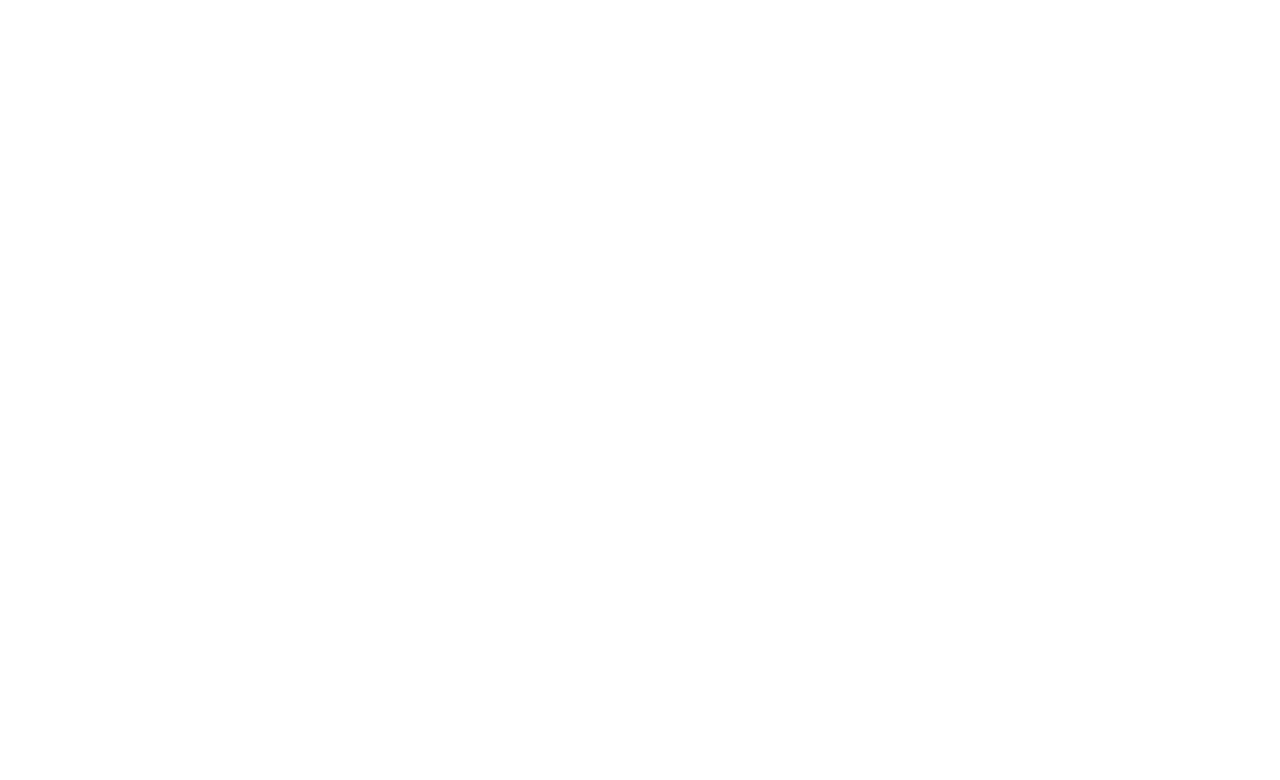
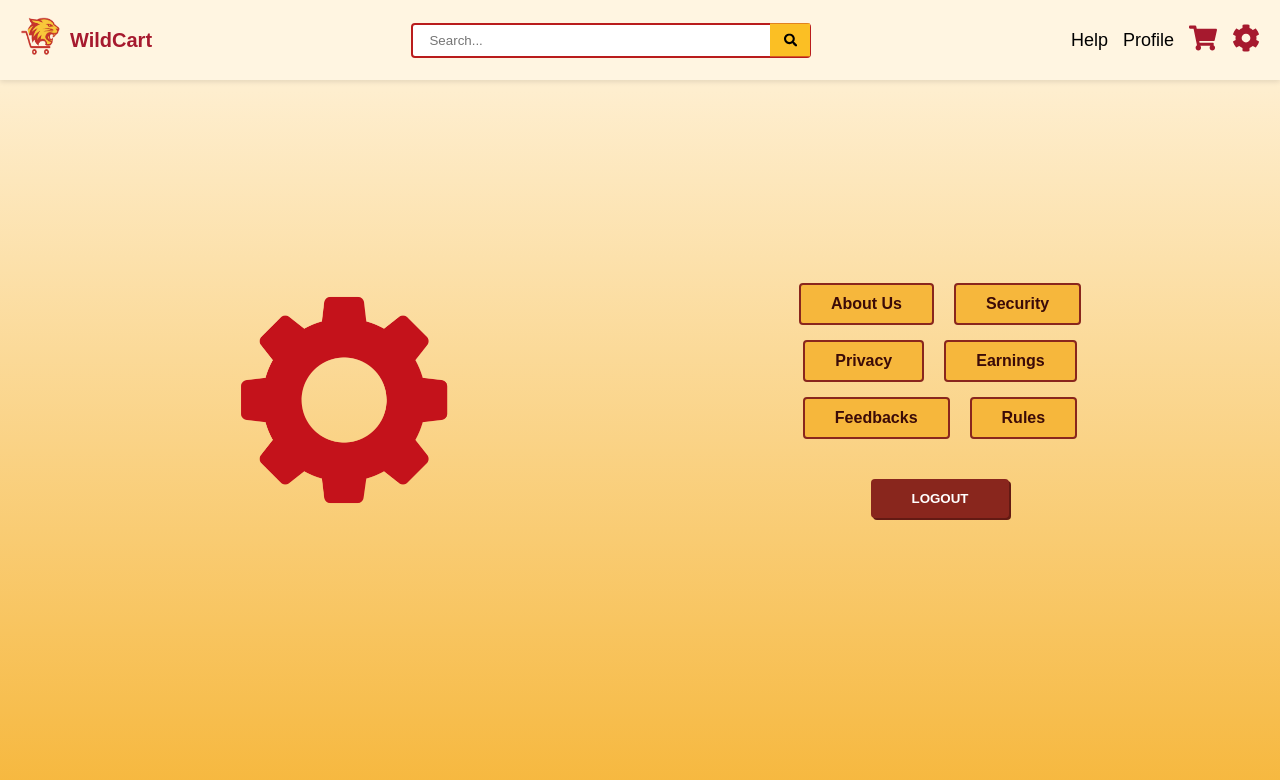
Before and after one commit to leanamariflor/WildCart, a React (Create React App) app: page /settings in a window 1280 px wide. Before the commit this address had no page. Shown: the top 780 px of the page. Built offline with nearby package versions, Linux system fonts and the light colour scheme.

Commit message:
setup(SettingsPage): Create Settings Page

```diff
--- a/src/App.js
+++ b/src/App.js
@@ -19,6 +19,7 @@ import Header from "./components/js/Header";
 import HelpPage from "./components/js/HelpPage";
 import PostedPage from "./components/js/PostedPage";
 import AboutPage from "./components/js/AboutPage";
+import SettingsPage from "./components/js/SettingsPage";
 import { UserProvider } from "./context/UserContext";
 import { SelectionProvider } from "./context/SelectionContext";
 import { CartProvider } from "./context/CartContext";
@@ -49,6 +50,7 @@ function App() {
               <Route path="/help" element={<HelpPage />} />
               <Route path="/posted" element={<PostedPage />} />
               <Route path="/about" element={<AboutPage />} />
+              <Route path="/settings" element={<SettingsPage />} />
 
             </Routes>
           </Router>
--- /dev/null
+++ b/src/components/css/SettingsPage.css
@@ -0,0 +1,82 @@
+.settings-container {
+  display: flex;
+  flex-direction: column;
+  min-height: 100vh;
+  background: linear-gradient(to bottom, #fff5e1, #f6b73c);
+  font-family: "Poppins", sans-serif;
+}
+
+.settings-main {
+  display: flex;
+  align-items: center;
+  justify-content: space-around;
+  flex: 1;
+  padding: 40px;
+}
+
+.settings-left {
+  flex: 1;
+  display: flex;
+  justify-content: center;
+  align-items: center;
+}
+
+.settings-gear {
+  width: 300px;
+  height: auto;
+  filter: brightness(0) saturate(100%) invert(14%) sepia(100%) saturate(3471%)
+    hue-rotate(348deg) brightness(88%) contrast(101%);
+}
+
+.settings-right {
+  flex: 1;
+  display: flex;
+  flex-direction: column;
+  align-items: center;
+  gap: 20px;
+}
+
+.settings-buttons {
+  display: flex;
+  flex-direction: column;
+  gap: 15px;
+}
+
+.button-row {
+  display: flex;
+  gap: 20px;
+  justify-content: center;
+}
+
+.settings-btn {
+  background-color: #f6b73c;
+  color: #3b0b08;
+  font-weight: 600;
+  border: 2px solid #89261d;
+  padding: 10px 30px;
+  cursor: pointer;
+  transition: 0.3s;
+  font-size: 16px;
+  border-radius: 4px;
+}
+
+.settings-btn:hover {
+  background-color: #d38b22;
+}
+
+.logout-btn {
+  background-color: #89261d;
+  color: white;
+  font-weight: bold;
+  border: none;
+  padding: 12px 40px;
+  margin-top: 20px;
+  cursor: pointer;
+  border-radius: 4px;
+  box-shadow: 2px 2px 0 #631a13;
+  transition: 0.3s;
+}
+
+.logout-btn:hover {
+  background-color: #701b13;
+}
--- /dev/null
+++ b/src/components/js/SettingsPage.js
@@ -0,0 +1,38 @@
+import React from "react";
+import Header from "./Header";
+import "../css/SettingsPage.css";
+import gearIcon from "../../assets/gear.png";
+
+function SettingsPage() {
+  return (
+    <div className="settings-container">
+      <Header />
+
+      <main className="settings-main">
+        <div className="settings-left">
+          <img src={gearIcon} alt="Settings Gear" className="settings-gear" />
+        </div>
+
+        <div className="settings-right">
+          <div className="settings-buttons">
+            <div className="button-row">
+              <button className="settings-btn">About Us</button>
+              <button className="settings-btn">Security</button>
+            </div>
+            <div className="button-row">
+              <button className="settings-btn">Privacy</button>
+              <button className="settings-btn">Earnings</button>
+            </div>
+            <div className="button-row">
+              <button className="settings-btn">Feedbacks</button>
+              <button className="settings-btn">Rules</button>
+            </div>
+          </div>
+          <button className="logout-btn">LOGOUT</button>
+        </div>
+      </main>
+    </div>
+  );
+}
+
+export default SettingsPage;
```
Also changed, not shown: src/assets/gear.png (added).
